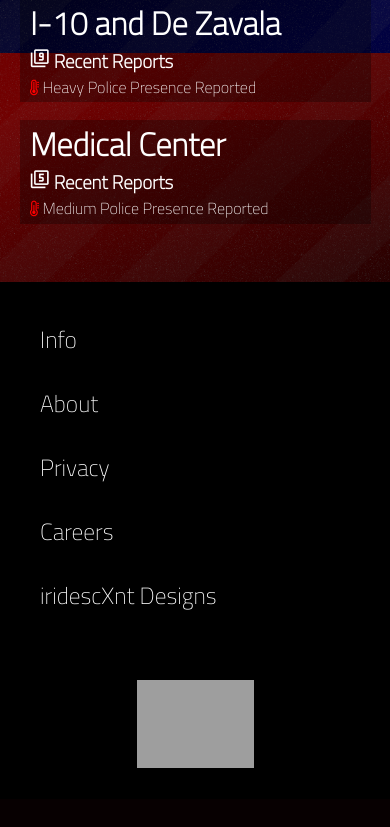
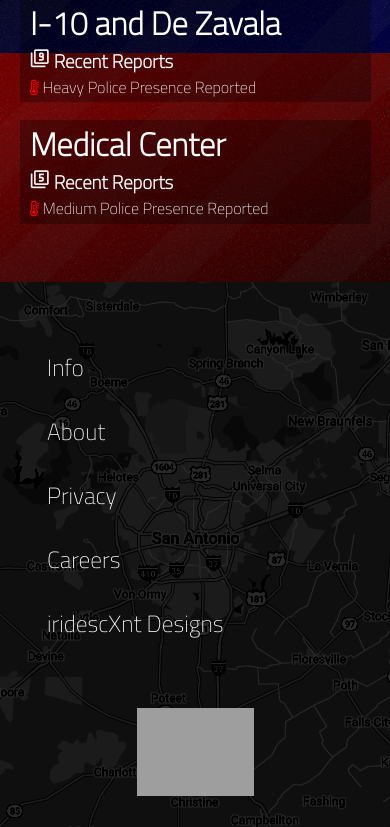
Before and after one commit to jas010i/APP-SACARHUB, a PHP site: page / in a window 390 px wide. Shown: the part 791-1618 px from the top of the page. Before the commit the page ends 1559 px from the top, so only its background shows below. Run offline with PHP 8.4, Linux system fonts and the light colour scheme; grey boxes are pictures that could not be loaded.

Commit message:
Add files via upload

```diff
--- a/CSS/main.css
+++ b/CSS/main.css
@@ -183,19 +183,27 @@ div.hotspot-blocks > h1, h3 {
 footer {
     background-color: black;
     margin-top: 15%;
+    background-image: url('../IMAGES/background-map-splash.PNG');
+    background-size: cover;
+    background-position: bottom;
+    background-repeat: no-repeat;
+    background-attachment: fixed;
 }
 
 footer > ul.footer-list {
     padding-top: 10%;
+    list-style-type: none;
 }
 
 footer > ul > li {
+    margin-top: 8%;
     margin-bottom: 8%;
-    margin-bottom: 8%;
+    list-style-type: none;
 }
 
 footer > ul > li > a {
     text-decoration: none;
+    padding: 2%;
     font-size: 6vw;
     color: white;
     font-family: 'Titillium Web', sans-serif;
```
